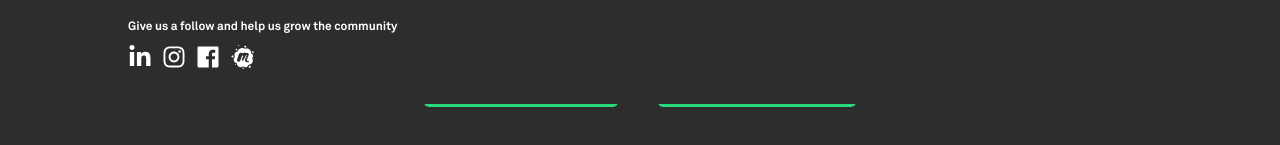
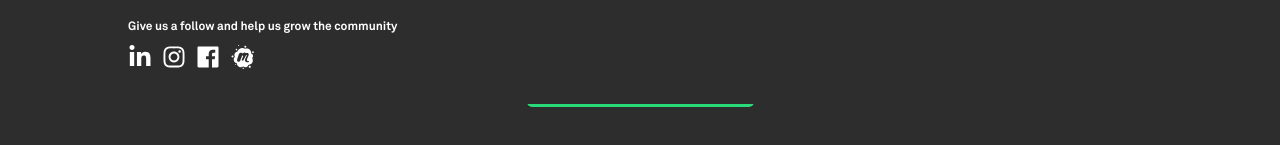
Before and after one commit to downtown-techies/dt-front-end, a React (Create React App) app: page / in a window 1280 px wide. Shown: the part 652-797 px from the top of the page. Built offline with nearby package versions, Linux system fonts and the light colour scheme; no server answers.

Commit message:
Moves join us down to main cta

```diff
--- a/src/components/landing/index.js
+++ b/src/components/landing/index.js
@@ -27,11 +27,8 @@ class Landing extends Component {
               We partner with local influencers to bring techies together through the best events and community
             </Text>
             <ButtonContainer>
-              <ButtonWrapper ref='Raleigh' action='https://www.meetup.com/Downtown-Techies/'>
-                <Button type='submit'>RSVP - Raleigh</ Button>
-              </ ButtonWrapper>
-              <ButtonWrapper ref='Durham' action='https://www.meetup.com/Downtown-Techies-Durham-Edition-by-popular-demand/'>
-                <Button type='submit'>RSVP - Durham</ Button>
+              <ButtonWrapper ref='signup' action='/signup'>
+                <Button buttonStyle='big' type='submit'>Join Us</ Button>
               </ ButtonWrapper>
             </ButtonContainer>
           </Tagline>
--- a/src/components/shared/button/styles.js
+++ b/src/components/shared/button/styles.js
@@ -60,6 +60,9 @@ export const buttonStyles = {
   submit: css`
     padding: 0.5rem 3rem;
   `,
+  big: css`
+    padding: 0.5rem 4rem;
+  `,
   unstyled: css`
     padding: 0;
     margin: 0;
```
